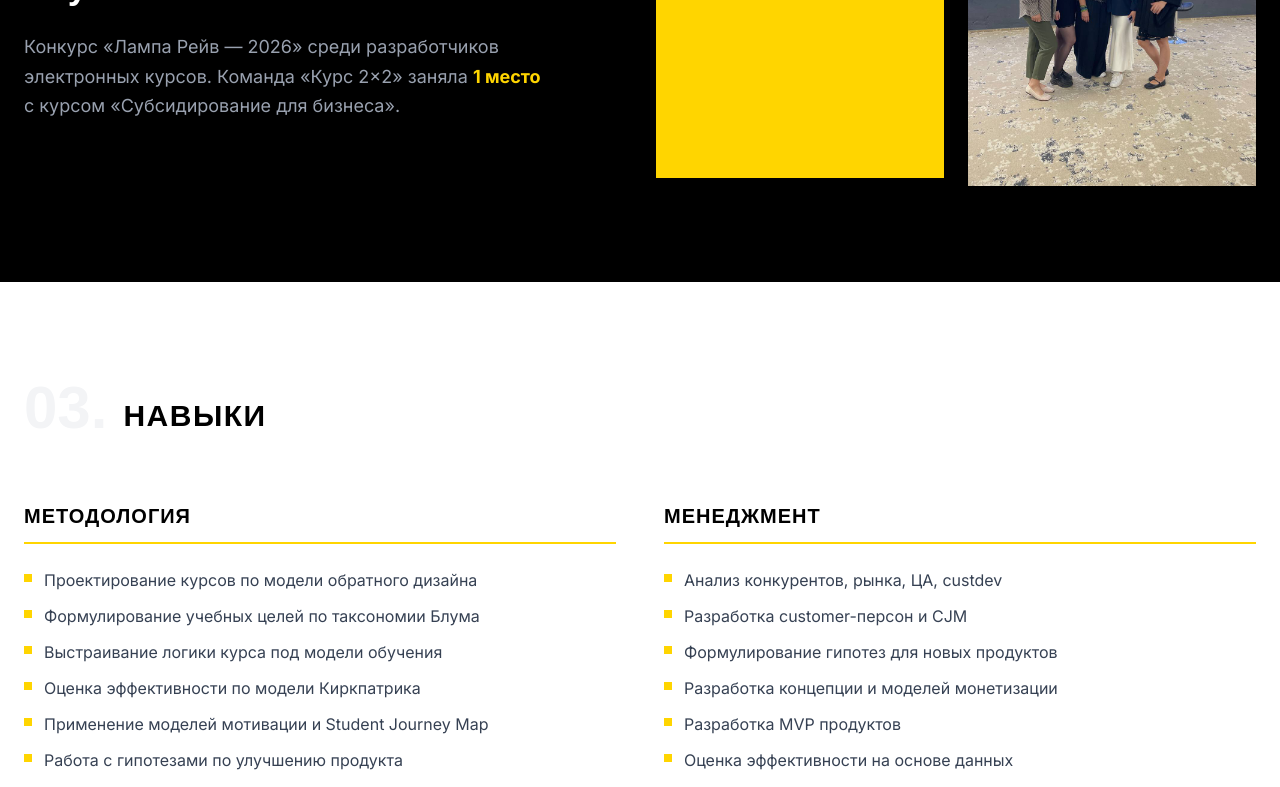
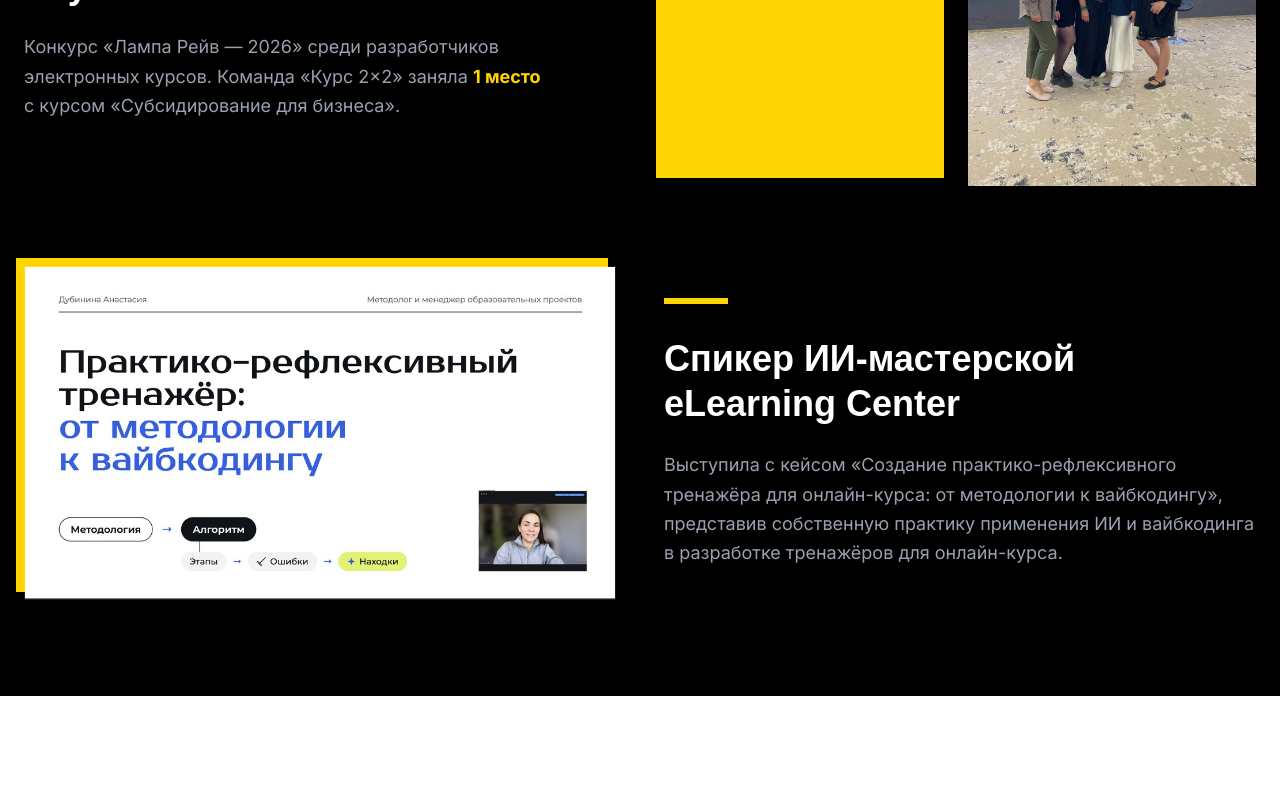
Before and after one commit to nvalvenkina-beep/my_resume, a React (Vite) app: page / in a window 1280 px wide. Shown: the part 3352-4139 px from the top of the page. Built offline with nearby package versions, Linux system fonts and the light colour scheme; a web font is replaced by a local one.

Commit message:
Add eLearning Center speaker case to achievements.
Document the AI workshop talk with the slide on the left and the case description on the right.

Co-authored-by: Cursor <cursoragent@cursor.com>

```diff
--- a/src/components/Achievements.tsx
+++ b/src/components/Achievements.tsx
@@ -2,6 +2,7 @@ import { motion, useInView } from "framer-motion";
 import { useRef } from "react";
 import diplomaImg from "@assets/certificate.jpg";
 import teamImg from "@assets/team.jpeg";
+import workshopImg from "@assets/ai-workshop-speaker.png";
 
 export default function Achievements() {
   const ref = useRef(null);
@@ -21,8 +22,8 @@ export default function Achievements() {
           </h2>
         </motion.div>
 
+        <div className="space-y-20">
           <div className="grid grid-cols-1 lg:grid-cols-2 gap-12 items-center">
-          {/* Text */}
             <motion.div
               initial={{ opacity: 0, x: -30 }}
               animate={inView ? { opacity: 1, x: 0 } : { opacity: 0, x: -30 }}
@@ -38,7 +39,6 @@ export default function Achievements() {
               </p>
             </motion.div>
 
-          {/* Photos */}
             <div className="grid grid-cols-2 gap-4">
               <motion.div
                 className="relative"
@@ -68,6 +68,37 @@ export default function Achievements() {
               </motion.div>
             </div>
           </div>
+
+          <div className="grid grid-cols-1 lg:grid-cols-2 gap-12 items-center">
+            <motion.div
+              className="relative"
+              initial={{ opacity: 0, y: 30 }}
+              animate={inView ? { opacity: 1, y: 0 } : { opacity: 0, y: 30 }}
+              transition={{ duration: 0.6, delay: 0.35 }}
+            >
+              <div className="absolute -top-2 -left-2 w-full h-full bg-primary z-0" />
+              <img
+                src={workshopImg}
+                alt="Слайд выступления: практико-рефлексивный тренажёр — от методологии к вайбкодингу"
+                className="relative z-10 w-full object-cover border border-white/10"
+              />
+            </motion.div>
+
+            <motion.div
+              initial={{ opacity: 0, x: 30 }}
+              animate={inView ? { opacity: 1, x: 0 } : { opacity: 0, x: 30 }}
+              transition={{ duration: 0.7, delay: 0.25 }}
+            >
+              <div className="w-16 h-1.5 bg-primary mb-8" />
+              <p className="text-3xl md:text-4xl font-display font-black leading-tight mb-6">
+                Спикер ИИ-мастерской eLearning Center
+              </p>
+              <p className="text-gray-400 text-lg leading-relaxed">
+                Выступила с&nbsp;кейсом «Создание практико-рефлексивного тренажёра для&nbsp;онлайн-курса: от&nbsp;методологии к&nbsp;вайбкодингу», представив собственную практику применения ИИ и&nbsp;вайбкодинга в&nbsp;разработке тренажёров для&nbsp;онлайн-курса.
+              </p>
+            </motion.div>
+          </div>
+        </div>
       </div>
     </section>
   );
```
Also changed, not shown: Фотографии/ai-workshop-speaker.png (added). Lines whose indentation alone changed are shown as unchanged.
